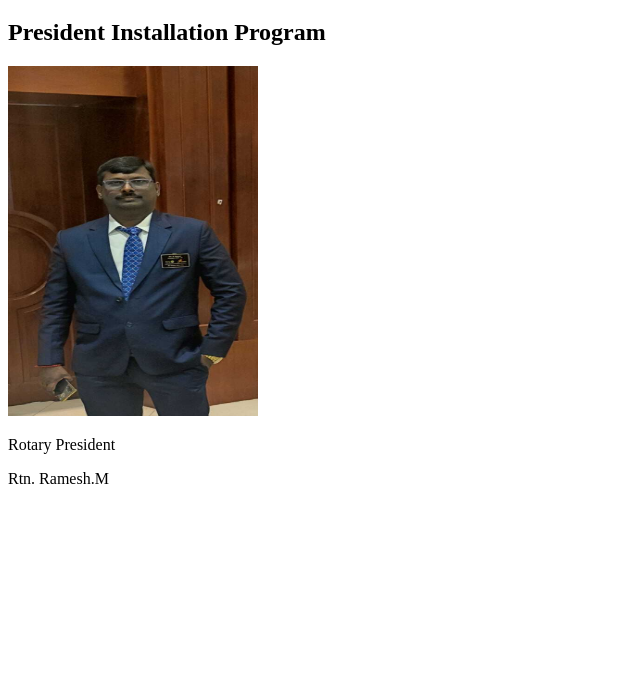
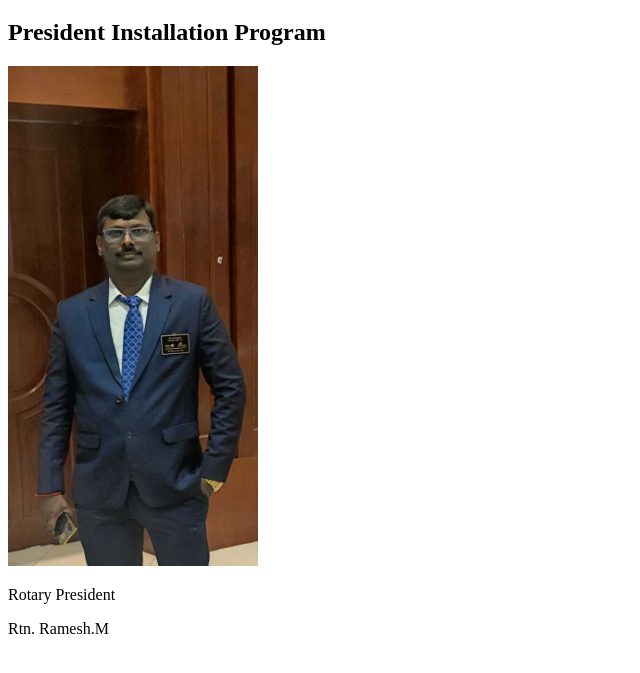
Before and after one commit to Gnanama/Rtn-Installation, a plain HTML site: page index.html in a window 1280 px wide. Shown: the part 61-734 px from the top of the page, without its empty margins (0-640 px from the left). Drawn offline with Linux system fonts and the light colour scheme.

Commit message:
Update index.html

```diff
--- a/index.html
+++ b/index.html
@@ -8,7 +8,7 @@
 <body>
     <h1>Rotary Club of vellore Palar City</h1>
     <h2>President Installation Program</h2>
-    <img width="250px" height="350px" src="AUDITOR.jpg" alt="">
+    <img width="250px" height="500px" src="AUDITOR.jpg" alt="">
     <p>Rotary President</p>
     <p>Rtn. Ramesh.M</p>
     </body>
```
